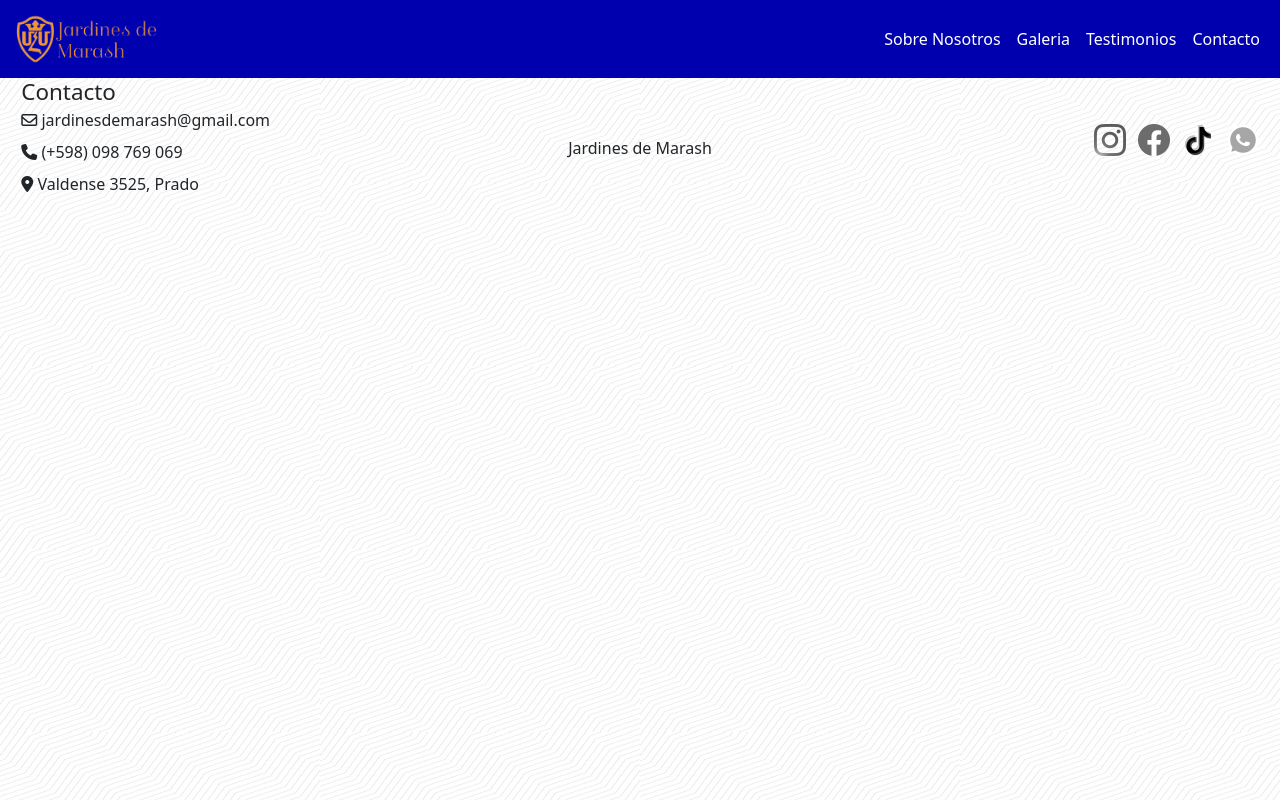
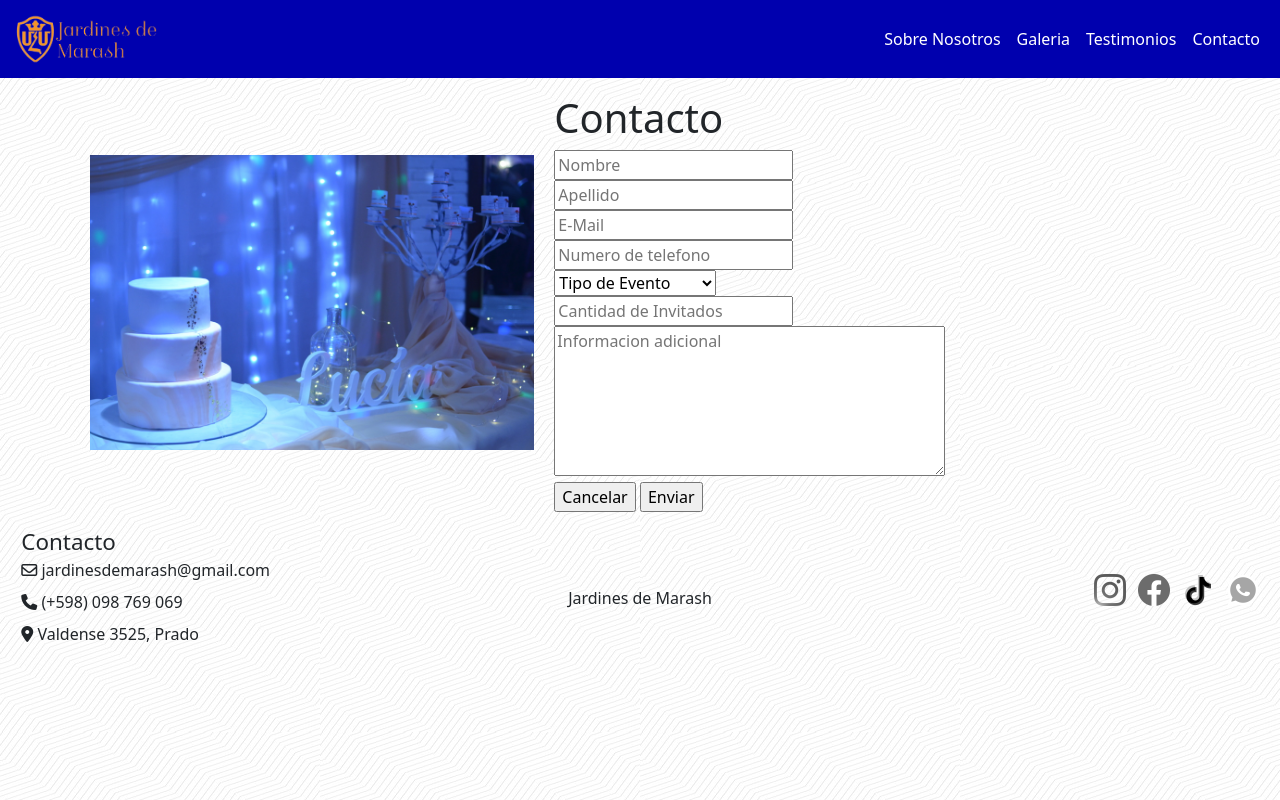
Before and after one commit to NunezSantiago/coderhousedesarrolloweb, a plain HTML site: page pages/contacto.html in a window 1280 px wide. Drawn offline with nearby package versions, Linux system fonts and the light colour scheme.

Commit message:
Se agrega la pantalla contacto y comentarios para entrega final

```diff
--- a/css/style.css
+++ b/css/style.css
@@ -131,6 +131,12 @@ footer p{
 
 /*Fin Galeria*/
 
+/*Contacto*/
+
+
+
+/*Fin Contacto*/
+
 
 @media (min-width: 768px){
     footer{
--- a/pages/contacto.html
+++ b/pages/contacto.html
@@ -36,6 +36,60 @@
             </div>
         </div>
     </nav>
+    <div class></div>
+    <!--
+     Nota para proxima entrega
+     Centrar el formulario en la pantalla y dentro de su contenedor
+     Agregar fondo con imagen difuminada al contenedor
+     -->
+    <main class="form-main">
+        <section class="container form-container">
+            <div class="row p-2">
+                <div class="d-lg-none text-center">
+                    <h1>Contacto</h1>
+                </div>
+                <div class="img-form col-lg-5 align-self-center">
+                    <img class="img-fluid" src="../img/fotos_salon/contacto.JPG" alt="">
+                </div>
+                <div class="d-flex flex-wrap form col-lg-5 p-2">
+                    <div class="d-none d-lg-block">
+                        <h1>Contacto</h1>
+                    </div>
+                    <form action="envio.php" class="">
+                        <div class="">
+                            <input type="text" placeholder="Nombre">
+                            <input type="text" placeholder="Apellido">
+                        </div>
+                        <div>
+                            <input type="email" placeholder="E-Mail">
+                        </div>
+                        <div>
+                            <input type="tel" placeholder="Numero de telefono">
+                        </div>
+                        <div>
+                            <select name="tipo">
+                                <option value="" disabled selected hidden>Tipo de Evento</option>
+                                <option value="quince">Cumpleaños de 15</option>
+                                <option value="boda">Boda</option>
+                                <option value="empresarial">Empresarial</option>
+                                <option value="otro">Otro</option>
+                            </select>
+                        </div>
+                        <div>
+                            <input type="number" placeholder="Cantidad de Invitados">
+                        </div>
+                        <div>
+                            <textarea name="" id="comentario" cols="40" rows="6" placeholder="Informacion adicional"></textarea>
+                        </div>
+                        <div>
+                            <input type="reset" value="Cancelar">
+                            <input type="submit" value="Enviar">
+                        </div>
+                    </form>
+                </div>
+            </div>
+        </section>
+    </main>
     <footer class="d-flex">
         <div>
             <p>Contacto</p>
```
Also changed, not shown: index.html (+4 -0 lines), pages/galeria.html (+5 -0 lines), img/fotos_salon/contacto.JPG (added), img/module_table_bottom.png (deleted), img/module_table_top.png (deleted).
